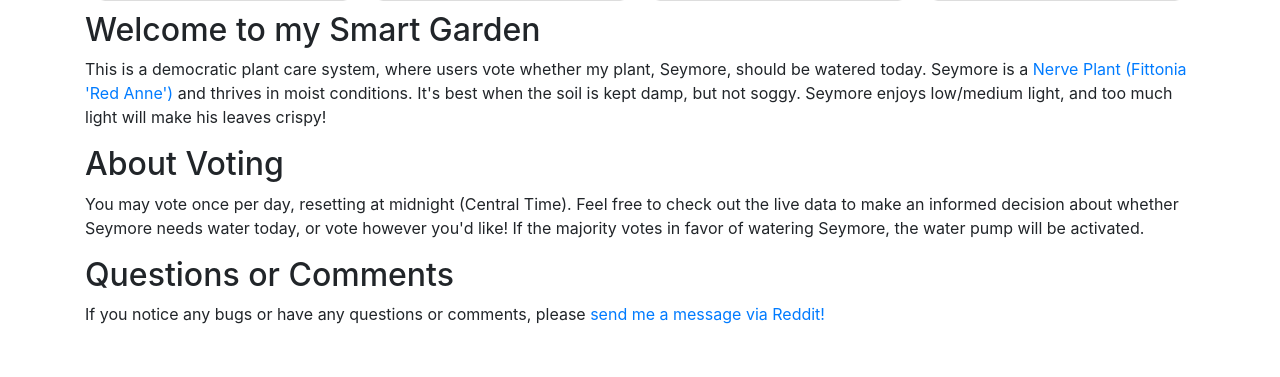
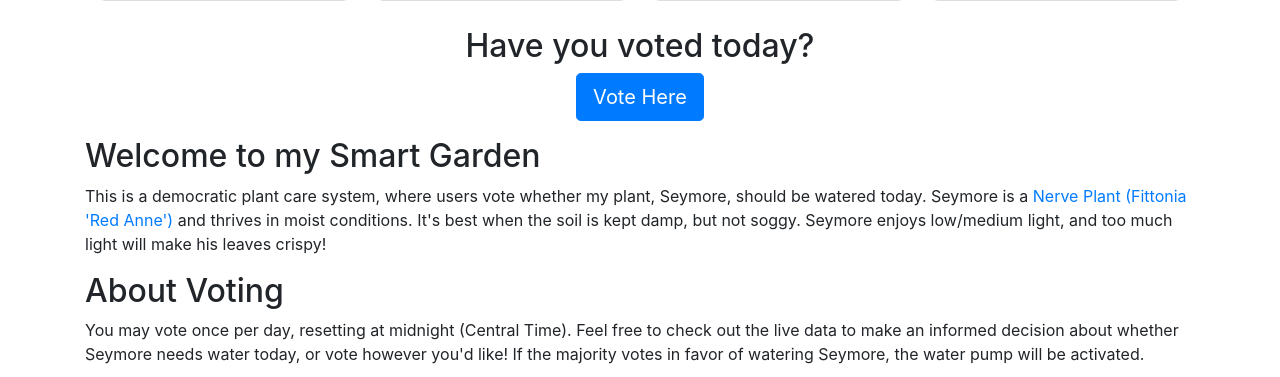
Before and after one commit to Gabgra11/SmartGarden_v3, a Flask app: page / in a window 1280 px wide. Shown: the part 228-605 px from the top of the page. Run offline with Flask 3, Linux system fonts and the light colour scheme; data that the repository does not hold is empty; some libraries are stand-ins or nearby versions.

Commit message:
Add vote button to home page.

```diff
--- a/templates/index.html
+++ b/templates/index.html
@@ -3,6 +3,10 @@
 
 {% block content %}
     <div class="container">
+        <div class="container p-3 mx-auto text-center">
+            <h2>Have you voted today?</h2>
+            <a href="/vote" class="btn btn-primary btn-lg">Vote Here</a>
+        </div>
         <section>
             <h2>Welcome to my Smart Garden</h2>
             <p>
```
